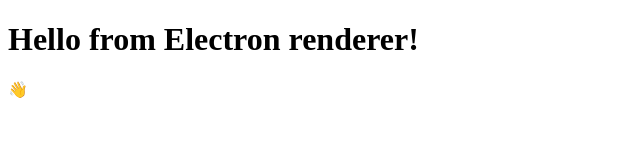
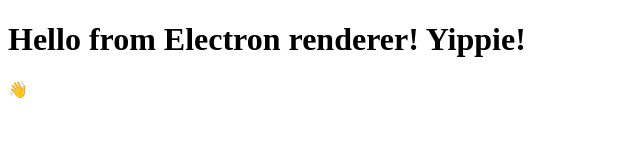
Before and after one commit to TheGoumble/peersphere-electron, an Electron app: page index.html in a window 800 px wide. Shown: the whole page, without its empty margins (0-640 px from the left). Drawn offline with Linux system fonts and the light colour scheme.

Commit message:
discord webhook

```diff
--- a/index.html
+++ b/index.html
@@ -14,7 +14,7 @@
     <title>Hello from Electron renderer!</title>
   </head>
   <body>
-    <h1>Hello from Electron renderer!</h1>
+    <h1>Hello from Electron renderer! Yippie!</h1>
     <p>👋</p>
   </body>
 </html>
```
